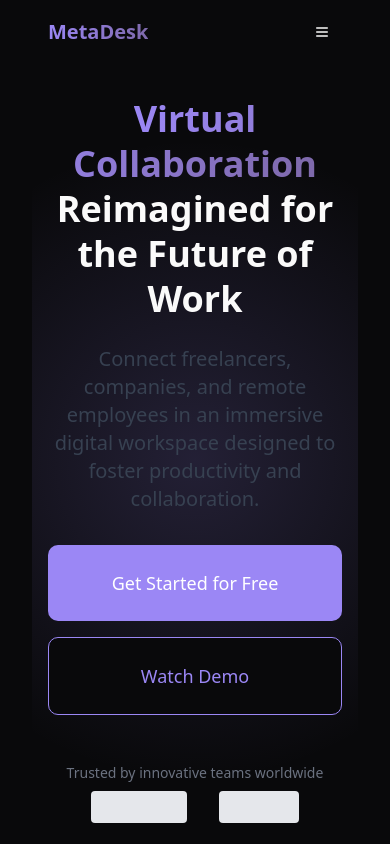
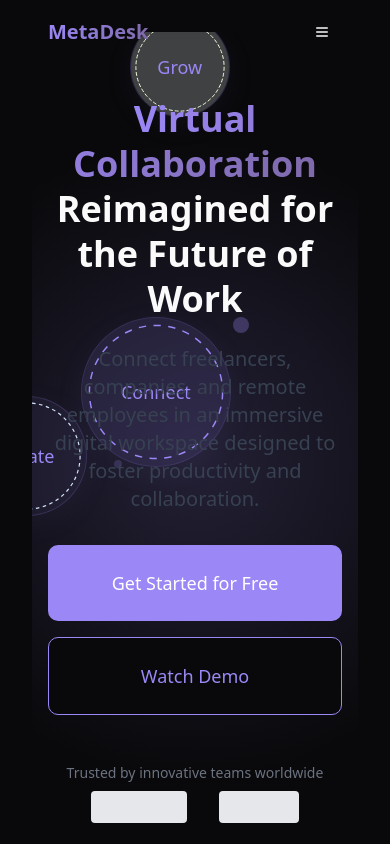
Before and after one commit to niteshverma04/meta-desk-connect-space, a React (Vite) app: page /home in a window 390 px wide. Shown: the top 844 px of the page. Built offline with nearby package versions, Linux system fonts and the light colour scheme.

Commit message:
Reverted to commit 652df38b05d2c6a78f72446241b1f134672c58e3

```diff
--- a/package.json
+++ b/package.json
@@ -39,8 +39,6 @@
     "@radix-ui/react-toggle": "^1.1.0",
     "@radix-ui/react-toggle-group": "^1.1.0",
     "@radix-ui/react-tooltip": "^1.1.4",
-    "@react-three/drei": "^9.122.0",
-    "@react-three/fiber": "^8.18.0",
     "@supabase/supabase-js": "^2.49.4",
     "@tanstack/react-query": "^5.56.2",
     "class-variance-authority": "^0.7.1",
@@ -62,7 +60,6 @@
     "sonner": "^1.5.0",
     "tailwind-merge": "^2.5.2",
     "tailwindcss-animate": "^1.0.7",
-    "three": "^0.133.1",
     "vaul": "^0.9.3",
     "zod": "^3.23.8"
   },
--- a/src/components/HeroSection.tsx
+++ b/src/components/HeroSection.tsx
@@ -1,5 +1,5 @@
+
 import { Button } from "@/components/ui/button";
-import Scene3D from "./Scene3D";
 
 const HeroSection = () => {
   return (
@@ -7,8 +7,53 @@ const HeroSection = () => {
       {/* Background gradient */}
       <div className="absolute inset-0 hero-gradient"></div>
 
-      {/* 3D Scene */}
-      <Scene3D />
+      {/* Animated shapes */}
+      <div className="absolute inset-0 overflow-hidden">
+        {/* Shape 1 */}
+        <div className="shape shape-1 absolute top-1/3 left-[15%] animate-float-slower animate-rotate-slow">
+          <div className="relative w-full h-full">
+            <div className="absolute inset-0 bg-metadesk-purple/5 rounded-full"></div>
+            <svg className="absolute inset-0 w-full h-full" viewBox="0 0 100 100">
+              <circle cx="50" cy="50" r="45" fill="none" stroke="#9b87f5" strokeWidth="1" strokeDasharray="5,5" />
+            </svg>
+            <div className="absolute inset-0 flex items-center justify-center">
+              <span className="text-lg sm:text-xl text-metadesk-purple font-medium">Connect</span>
+            </div>
+          </div>
+        </div>
+
+        {/* Shape 2 */}
+        <div className="shape shape-2 absolute top-1/4 right-[20%] animate-float animate-rotate-slow">
+          <div className="relative w-full h-full">
+            <div className="absolute inset-0 bg-metadesk-light-blue/20 rounded-full"></div>
+            <svg className="absolute inset-0 w-full h-full" viewBox="0 0 100 100">
+              <circle cx="50" cy="50" r="45" fill="none" stroke="#D3E4FD" strokeWidth="1" strokeDasharray="3,3" />
+            </svg>
+            <div className="absolute inset-0 flex items-center justify-center">
+              <span className="text-lg sm:text-xl text-metadesk-purple font-medium">Create</span>
+            </div>
+          </div>
+        </div>
+
+        {/* Shape 3 */}
+        <div className="shape shape-3 absolute bottom-1/3 left-[30%] animate-float-slow animate-rotate-slow">
+          <div className="relative w-full h-full">
+            <div className="absolute inset-0 bg-metadesk-soft-green/20 rounded-full"></div>
+            <svg className="absolute inset-0 w-full h-full" viewBox="0 0 100 100">
+              <circle cx="50" cy="50" r="45" fill="none" stroke="#F2FCE2" strokeWidth="1" strokeDasharray="4,2" />
+            </svg>
+            <div className="absolute inset-0 flex items-center justify-center">
+              <span className="text-lg sm:text-xl text-metadesk-purple font-medium">Grow</span>
+            </div>
+          </div>
+        </div>
+
+        {/* Floating particles */}
+        <div className="absolute top-1/3 right-1/3 w-4 h-4 rounded-full bg-metadesk-purple/30 animate-float"></div>
+        <div className="absolute top-1/2 left-1/4 w-2 h-2 rounded-full bg-metadesk-purple/20 animate-float-slow"></div>
+        <div className="absolute bottom-1/3 right-1/4 w-3 h-3 rounded-full bg-metadesk-light-blue/30 animate-float-slower"></div>
+        <div className="absolute top-2/3 right-1/3 w-2 h-2 rounded-full bg-metadesk-soft-green/30 animate-float"></div>
+      </div>
 
       {/* Content */}
       <div className="container mx-auto px-4 sm:px-6 lg:px-8 relative z-10">
--- a/src/components/Scene3D.tsx
+++ /dev/null
@@ -1,50 +0,0 @@
-
-import { useRef } from 'react';
-import { Canvas, useFrame } from '@react-three/fiber';
-import { Sphere, Box, Ring, OrbitControls } from '@react-three/drei';
-import { Group } from 'three';
-
-function FloatingShapes() {
-  const groupRef = useRef<Group>(null);
-
-  useFrame((state) => {
-    if (groupRef.current) {
-      groupRef.current.rotation.y += 0.003;
-      groupRef.current.rotation.x = Math.sin(state.clock.getElapsedTime() * 0.5) * 0.1;
-    }
-  });
-
-  return (
-    <group ref={groupRef}>
-      {/* Purple sphere */}
-      <Sphere position={[-2, 0, 0]} args={[0.5, 32, 32]}>
-        <meshStandardMaterial color="#9b87f5" transparent opacity={0.7} />
-      </Sphere>
-
-      {/* Light blue box */}
-      <Box position={[2, 0, 0]} args={[0.8, 0.8, 0.8]} rotation={[0.5, 0.5, 0]}>
-        <meshStandardMaterial color="#D3E4FD" transparent opacity={0.6} />
-      </Box>
-
-      {/* Green ring */}
-      <Ring position={[0, 1.5, 0]} args={[0.5, 0.7, 32]}>
-        <meshStandardMaterial color="#F2FCE2" transparent opacity={0.5} />
-      </Ring>
-    </group>
-  );
-}
-
-const Scene3D = () => {
-  return (
-    <div className="absolute inset-0 -z-10">
-      <Canvas camera={{ position: [0, 0, 8], fov: 50 }}>
-        <ambientLight intensity={0.5} />
-        <pointLight position={[10, 10, 10]} intensity={1} />
-        <FloatingShapes />
-        <OrbitControls enableZoom={false} enablePan={false} autoRotate autoRotateSpeed={0.5} />
-      </Canvas>
-    </div>
-  );
-};
-
-export default Scene3D;
```
Also changed, not shown: 1 other file (tests, documents, lock files or other folders).
